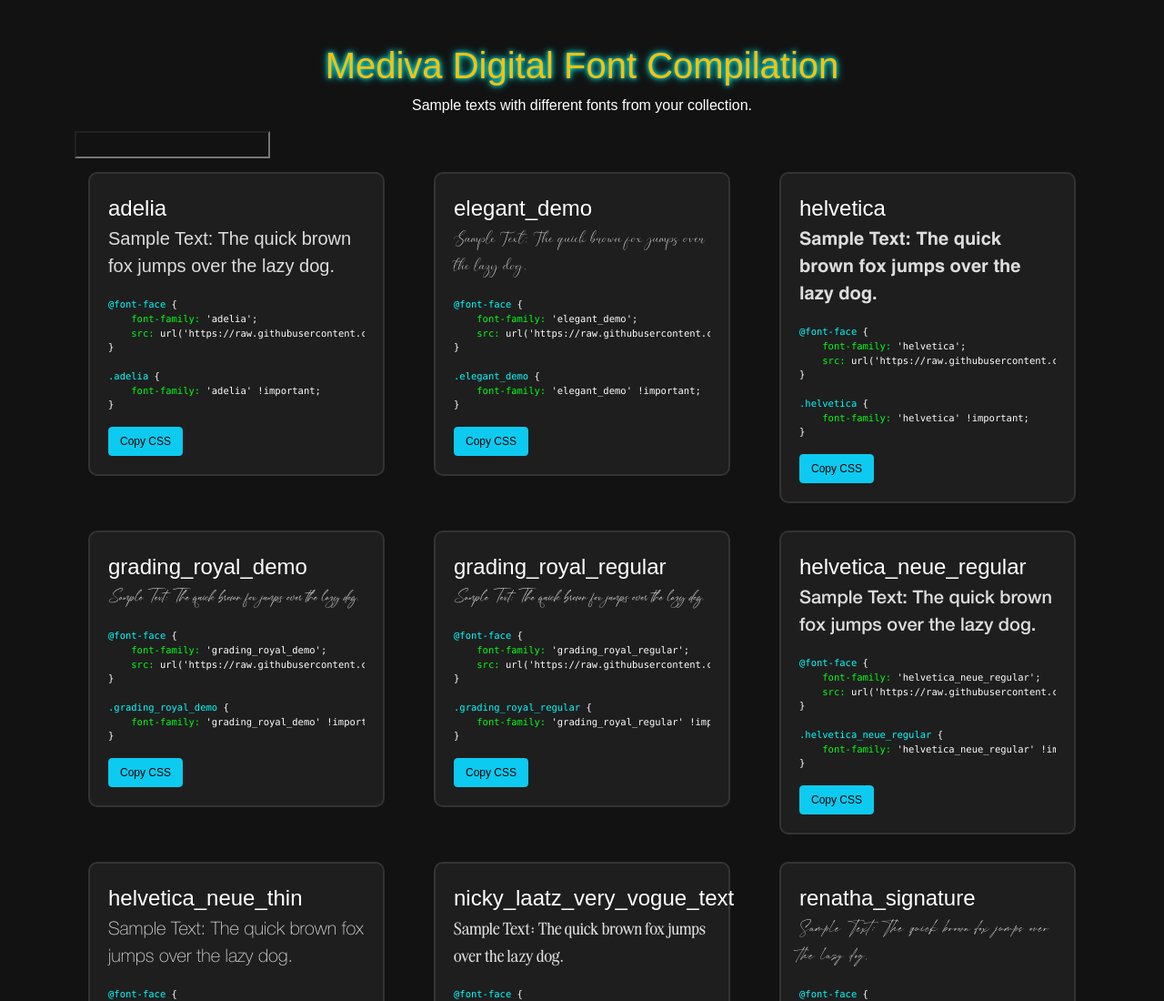
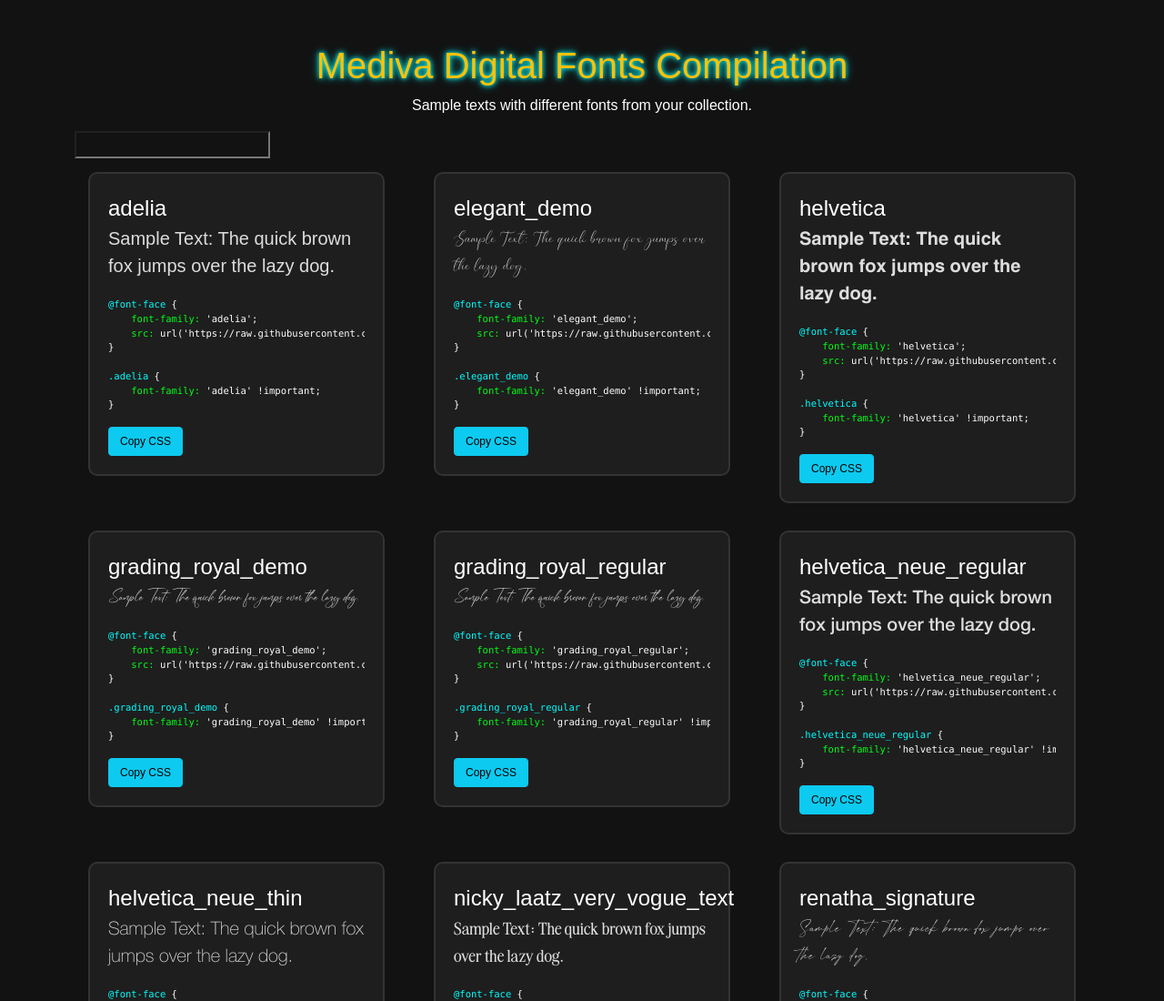
Before and after one commit to mjespelita/medivadigitalfonts, a plain HTML site: page index.html in a window 1280 px wide. Shown: the top 1100 px of the page at 91% size. Drawn offline with nearby package versions, Linux system fonts and the light colour scheme; a web font is replaced by a local one.

Commit message:
Update index.html

```diff
--- a/index.html
+++ b/index.html
@@ -7,7 +7,7 @@
     <meta name="keywords" content="fonts, medivadigitalfonts, medivadigital, css">
     <meta name="description" content="Fonts compilation of Mediva DIgital projects.">
 
-    <title>Font Compilation</title>
+    <title>Fonts Compilation</title>
     <link href="https://cdn.jsdelivr.net/npm/bootstrap@5.1.3/dist/css/bootstrap.min.css" rel="stylesheet">
     <link href="https://cdnjs.cloudflare.com/ajax/libs/font-awesome/6.0.0-beta3/css/all.min.css" rel="stylesheet">
     <link rel="stylesheet" href="style.css">
@@ -15,7 +15,7 @@
 <body>
 
 <div class="container mt-5">
-    <h1 class="text-center text-warning neon-text">Mediva Digital Font Compilation</h1>
+    <h1 class="text-center text-warning neon-text">Mediva Digital Fonts Compilation</h1>
     <p class="text-center text-white">Sample texts with different fonts from your collection.</p>
 
     <div>
```
